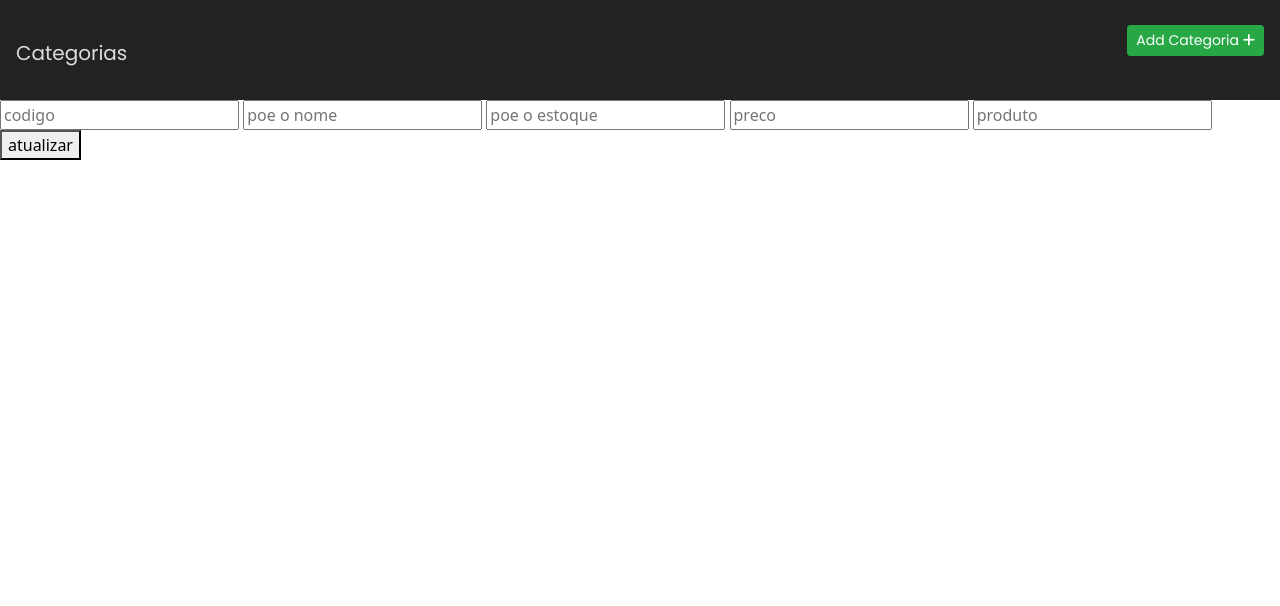
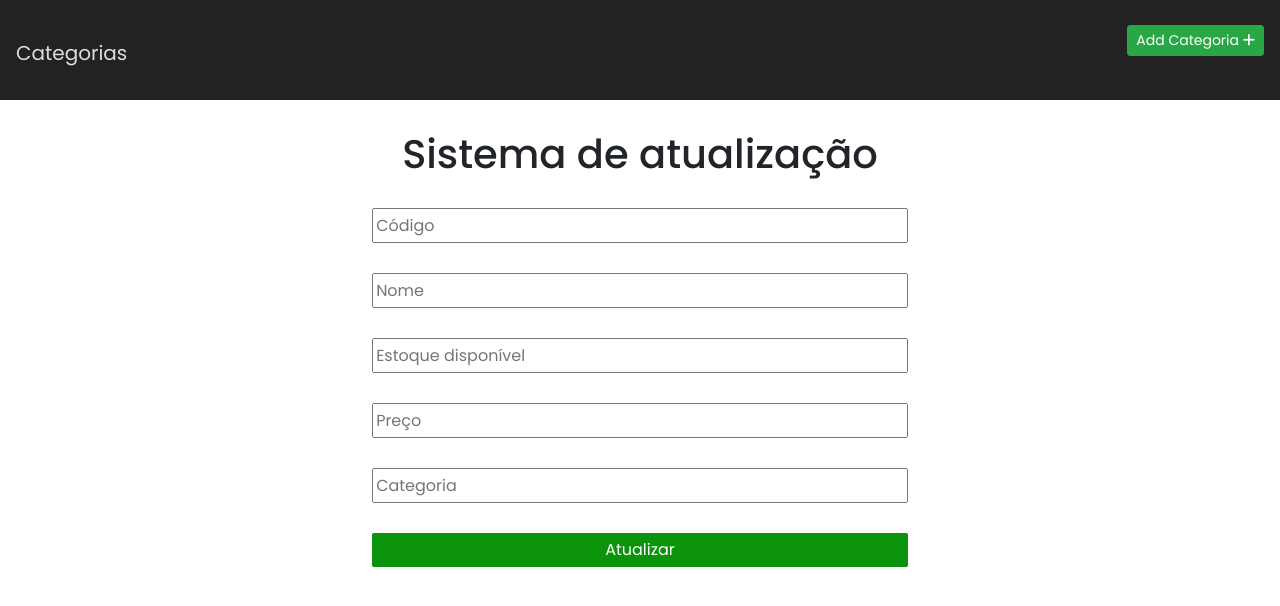
Before and after one commit to lmaurici0/Vault, a Flask app: page /update/product/1 in a window 1280 px wide. Shown: the top 606 px of the page. Run offline with Flask 3, Linux system fonts and the light colour scheme; data that the repository does not hold is empty; some libraries are stand-ins or nearby versions; some web fonts are replaced.

```diff
--- a/src/controllers/controller.py
+++ b/src/controllers/controller.py
@@ -11,13 +11,21 @@ class HelloController(MethodView):
 
 
 class IndexController(MethodView):
-    def get(self):
+    def get(self,code=None):
         with mysql.cursor() as cur:
             cur.execute("SELECT * FROM produto")
             data = cur.fetchall()
+
             cur.execute("SELECT * FROM category")
             categories = cur.fetchall()
-        return render_template('public/index.html', data=data, categories=categories)
+
+
+            if code is not None:
+                cur.execute("SELECT * FROM produto WHERE code = %s", (code,))
+                product = cur.fetchone()
+            else:
+                product = None
+        return render_template('public/index.html', data=data, product=product, categories=categories)
 
     def post(self):
         code = request.form['code']
@@ -53,7 +61,7 @@ class UpdateProdutoController(MethodView):
         value = request.form['value']
 
         with mysql.cursor() as cur:
-            cur.execute("UPDATE produto SET code =%s, name =%s, stock =%s, value =%s WHERE code = %s", (productCode, name, stock, value, code))
+            cur.execute("UPDATE produto SET code = %s, name = %s, stock = %s, value = %s WHERE code = %s", (productCode, name, stock, value, code))
             cur.connection.commit()
         return redirect('/')
 
--- a/src/router/routes.py
+++ b/src/router/routes.py
@@ -4,7 +4,7 @@ from src.controllers.error import *
 routes = {
     "index_route": "/", "indexcontroller": IndexController.as_view("sucesso no index"),
     "delete_route": "/delete/product/<int:code>", "delete_controller": DeleteProdutoController.as_view("deletado"),
-    "update_route": "/update/product/<int:code>", "update_controller": UpdateProdutoController.as_view("upado"),
+    "update_route": "/update/product/<int:code>", "update_controller": UpdateProdutoController.as_view("aaaaaaaaa"),
     "categories_route": "/create/categorie", "categories_controller": CategoriesController.as_view("categorias"),
     "not_found_route": 404, "not_found_controller": NotFoundController.as_view('error')
 }
--- a/src/static/css/style.css
+++ b/src/static/css/style.css
@@ -70,3 +70,49 @@ input[type="number"]::-webkit-inner-spin-button{
     -webkit-appearance: none;
     margin: 0;
 }
+
+.btns{
+    display: flex;
+    padding: 30px;
+    justify-content: center;
+    align-items: center;
+}
+
+.func-button{
+    width: 25%;
+    height: 5%;
+    margin-right: 30px;
+    font-family: Poppins;
+}
+
+/* Update HTML */
+.form{
+    justify-content: center;
+    align-items: center;
+    display: flex;
+    margin: 0 auto;
+}
+
+.input_update{
+    width: 100%;
+    margin-bottom: 30px;
+    height: 35px;
+    font-family: Poppins;
+}
+
+.form button{
+    width: 100%;
+    text-transform: capitalize;
+    border-radius: 2px;
+    padding: 5px;
+    background-color: rgb(11, 148, 11);
+    color: #fff;
+    font-size: 1rem;
+    font-family: Poppins;
+    border: none;
+}
+
+.form h1{
+    font-family: Poppins;
+    margin: 30px;
+}
--- a/src/templates/base.html
+++ b/src/templates/base.html
@@ -3,7 +3,7 @@
 <head>
     <meta charset="UTF-8">
     <meta name="viewport" content="width=device-width, initial-scale=1.0">
-    <title>Teste Flask</title>
+    <title>Vault</title>
     <!-- Font Awesome -->
     <link rel="stylesheet" href="https://cdnjs.cloudflare.com/ajax/libs/font-awesome/6.5.2/css/all.min.css">
 
--- a/src/templates/public/update.html
+++ b/src/templates/public/update.html
@@ -1,12 +1,16 @@
 {% extends "base.html" %}
 
 {% block content %}
-<form action="/update/product/{{product.0}}" method="post">
-    <input type="number" name="code" placeholder="codigo" value="{{product.0}}">
-    <input type="text" name="name" placeholder="poe o nome" value="{{product.1}}">
-    <input type="number" name="stock" placeholder="poe o estoque" value="{{product.2}}">
-    <input type="number" name="value" placeholder="preco" value="{{product.3}}">
-    <input type="text" name="category" placeholder="produto" value="{{product.4}}">
-    <button type="submit">atualizar</button>
-</form>
+<div class="form">
+    <form action="/update/product/{{product.0}}" method="post">
+    <h1 class="text-center">Sistema de atualização</h1>
+
+        <input type="number"    name="code"         placeholder="Código"                value="{{product.0}}"   class="input_update"><br>
+        <input type="text"      name="name"         placeholder="Nome"                  value="{{product.1}}"   class="input_update""><br>
+        <input type="number"    name="stock"        placeholder="Estoque disponível"    value="{{product.2}}"   class="input_update""><br>
+        <input type="number"    name="value"        placeholder="Preço"                 value="{{product.3}}"   class="input_update"><br>
+        <input type="text"      name="category"     placeholder="Categoria"             value="{{product.4}}"   class="input_update"><br>
+        <button type="submit">atualizar</button>
+    </form>
+</div>
 {% endblock %}
```
Also changed, not shown: src/templates/public/index.html (+10 -1 lines).
